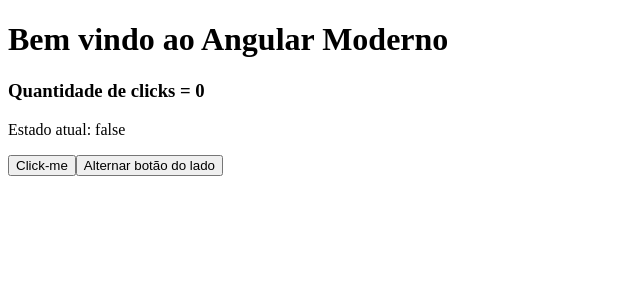
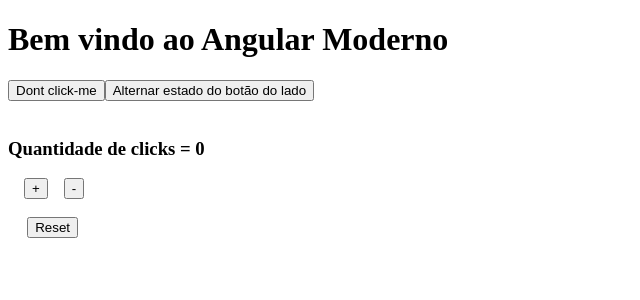
Before and after one commit to ThalesOliveira100/modern-angular--loiane-groner, an Angular app: page / in a window 1280 px wide. Shown: the top 300 px of the page, without its empty margins (0-640 px from the left). Built offline with nearby package versions, Linux system fonts and the light colour scheme.

Commit message:
feat: aula 5 - brinquei mais um pouco com signals

```diff
--- a/src/app/components/hello/hello.html
+++ b/src/app/components/hello/hello.html
@@ -1,5 +1,10 @@
 <h1>{{ title }}</h1>
-<h3>Quantidade de clicks = {{ clickCount() }}</h3>
-<p>Estado atual: {{isDisabled()}}</p>
-<button [disabled]="isDisabled()" (click)="onClick()">Click-me</button>
-<button (click)="onClick()">Alternar botão do lado</button>
+<button [disabled]="isDisabled()" (click)="onClick()">Dont click-me</button>
+<button (click)="onClick()">Alternar estado do botão do lado</button>
+<br><br>
+
+<h3>Quantidade de clicks = {{ clickCounter() }}</h3>
+<button style="margin: 0 1rem;" (click)="increateCounter()">+</button>
+<button (click)="decreaseCounter()">-</button>
+<br><br>
+<button style="margin: 0 1.2rem;" (click)="resetCounter()">Reset</button>
--- a/src/app/components/hello/hello.ts
+++ b/src/app/components/hello/hello.ts
@@ -1,5 +1,4 @@
 import { Component, ChangeDetectionStrategy, signal } from '@angular/core';
-import { debounce } from 'rxjs';
 
 @Component({
   selector: 'app-hello',
@@ -10,11 +9,24 @@
 })
 export class Hello {
   protected title = 'Bem vindo ao Angular Moderno';
-  protected clickCount = signal(0);
+  protected clickCounter = signal(0);
   protected isDisabled = signal(false);
 
-  protected onClick() {
-    this.clickCount.set(this.clickCount() + 1);
+  protected onClick(): void {
     this.isDisabled.set(!this.isDisabled());
   }
+
+  // Dá pra fazer assim e da forma utilizada no decreaseCounter.
+  protected increateCounter(): void {
+    this.clickCounter.set(this.clickCounter() + 1);
+  }
+
+  // É possível utilizar o update para utilizar uma callback
+  protected decreaseCounter(): void {
+    this.clickCounter.update((value) => value -1);
+  }
+
+  protected resetCounter(): void {
+    this.clickCounter.set(0);
+  }
 }
```
